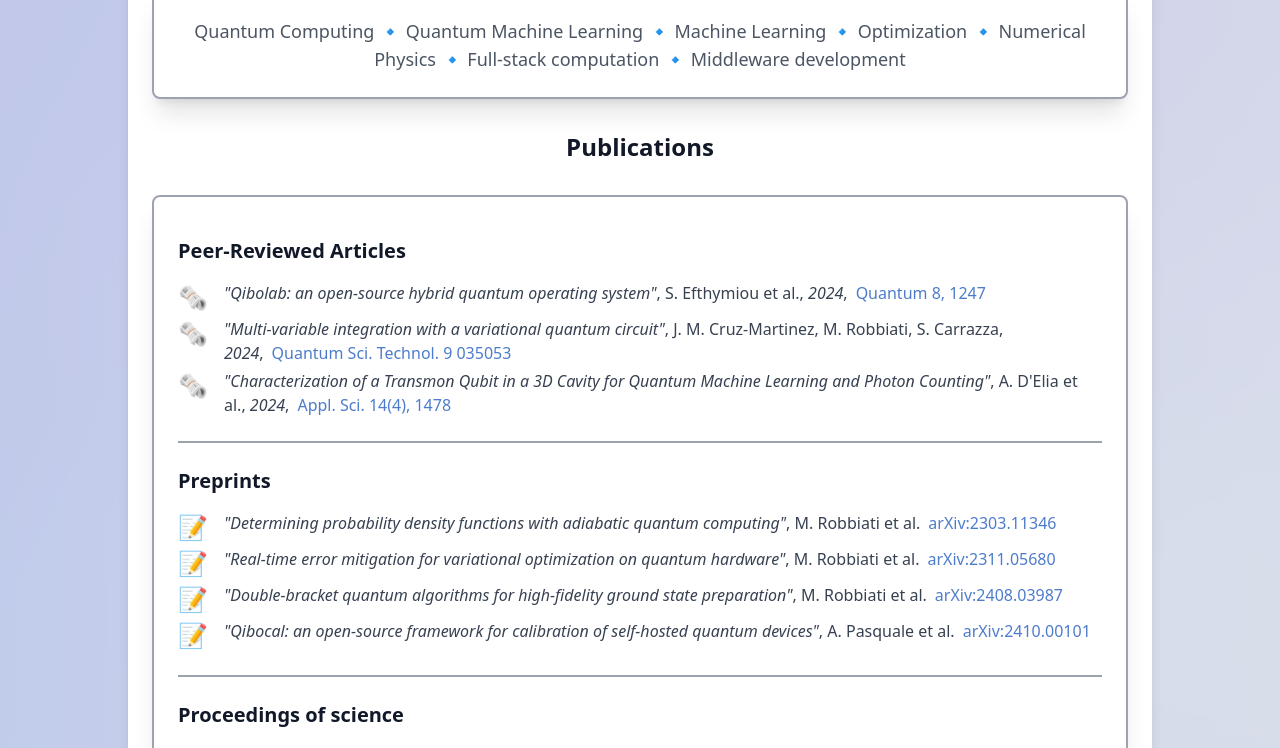
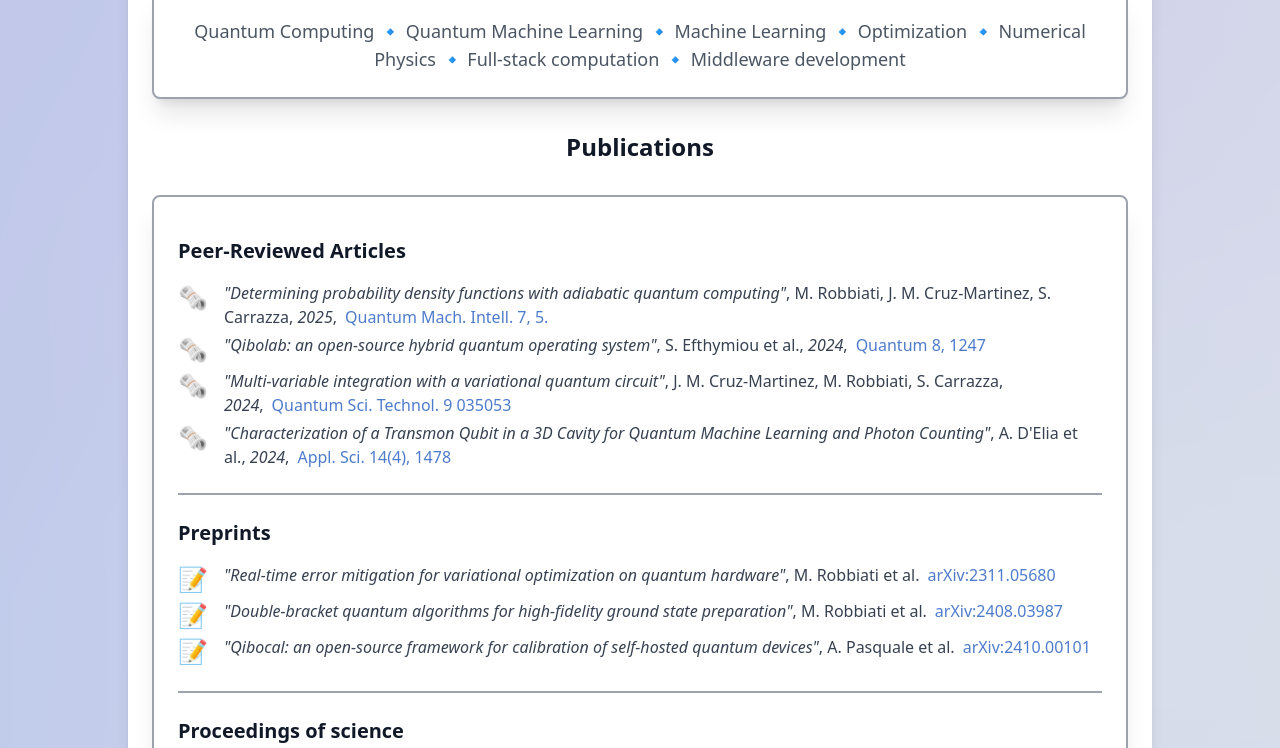
Before and after one commit to MatteoRobbiati/lorefais, a Next.js app: page / in a window 1280 px wide. Shown: the part 429-1177 px from the top of the page. Built offline with nearby package versions, Linux system fonts and the light colour scheme.

Commit message:
update preprints and articles

```diff
--- a/pages/index.js
+++ b/pages/index.js
@@ -46,6 +46,14 @@
                 <li className="flex items-start space-x-4">
                   <div className="flex-shrink-0 text-2xl text-[#4e7ccc]">🗞</div>
                   <div>
+                    <span className="italic">"Determining probability density functions with adiabatic quantum computing"</span>,
+                    M. Robbiati, J. M. Cruz-Martinez, S. Carrazza, <span className="italic">2025</span>,
+                    <a href="https://link.springer.com/article/10.1007/s42484-024-00228-2#citeas" className="text-[#4e7ccc] hover:underline ml-2">Quantum Mach. Intell. 7, 5.</a>
+                  </div>
+                </li>
+                <li className="flex items-start space-x-4">
+                  <div className="flex-shrink-0 text-2xl text-[#4e7ccc]">🗞</div>
+                  <div>
                     <span className="italic">"Qibolab: an open-source hybrid quantum operating system"</span>,
                     S. Efthymiou et al., <span className="italic">2024</span>,
                     <a href="https://quantum-journal.org/papers/q-2024-02-12-1247/" className="text-[#4e7ccc] hover:underline ml-2">Quantum 8, 1247</a>
@@ -73,14 +81,6 @@
 
               <h3 className="text-xl font-semibold text-gray-900 dark:text-white mb-4">Preprints</h3>
               <ul className="text-md list-none pl-0 space-y-1 text-gray-700 dark:text-gray-300">
-                <li className="flex items-start space-x-4">
-                  <div className="flex-shrink-0 text-2xl text-[#4e7ccc]">📝</div>
-                  <div>
-                    <span className="italic">"Determining probability density functions with adiabatic quantum computing"</span>,
-                    M. Robbiati et al.
-                    <a href="https://arxiv.org/abs/2303.11346" className="text-[#4e7ccc] hover:underline ml-2">arXiv:2303.11346</a>
-                  </div>
-                </li>
                 <li className="flex items-start space-x-4">
                   <div className="flex-shrink-0 text-2xl text-[#4e7ccc]">📝</div>
                   <div>
```
